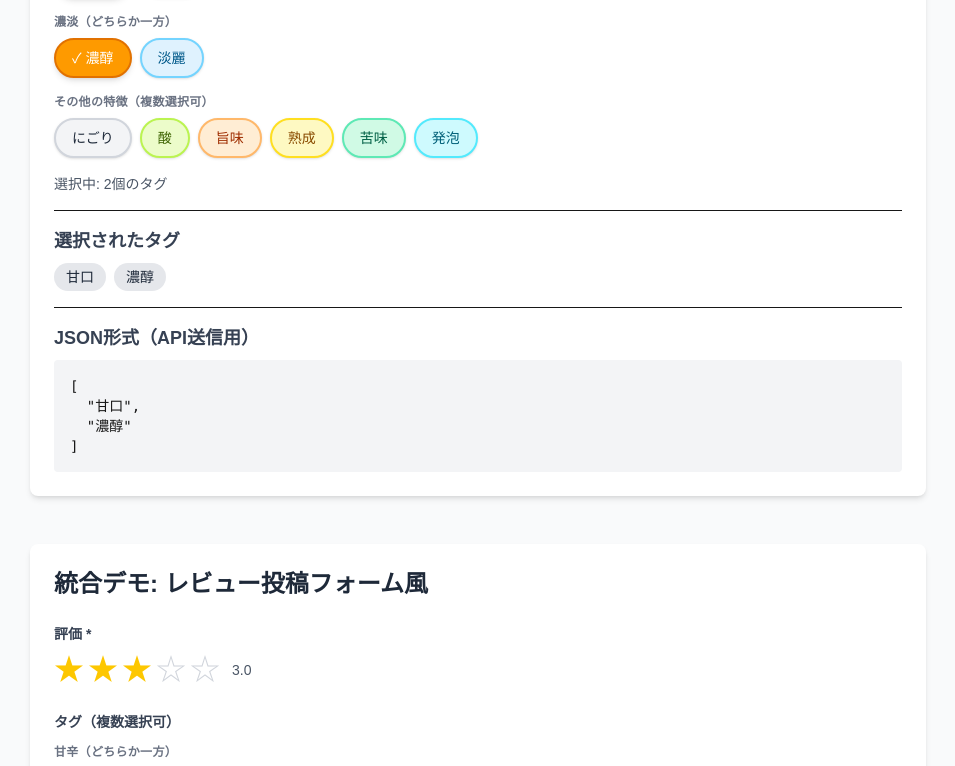
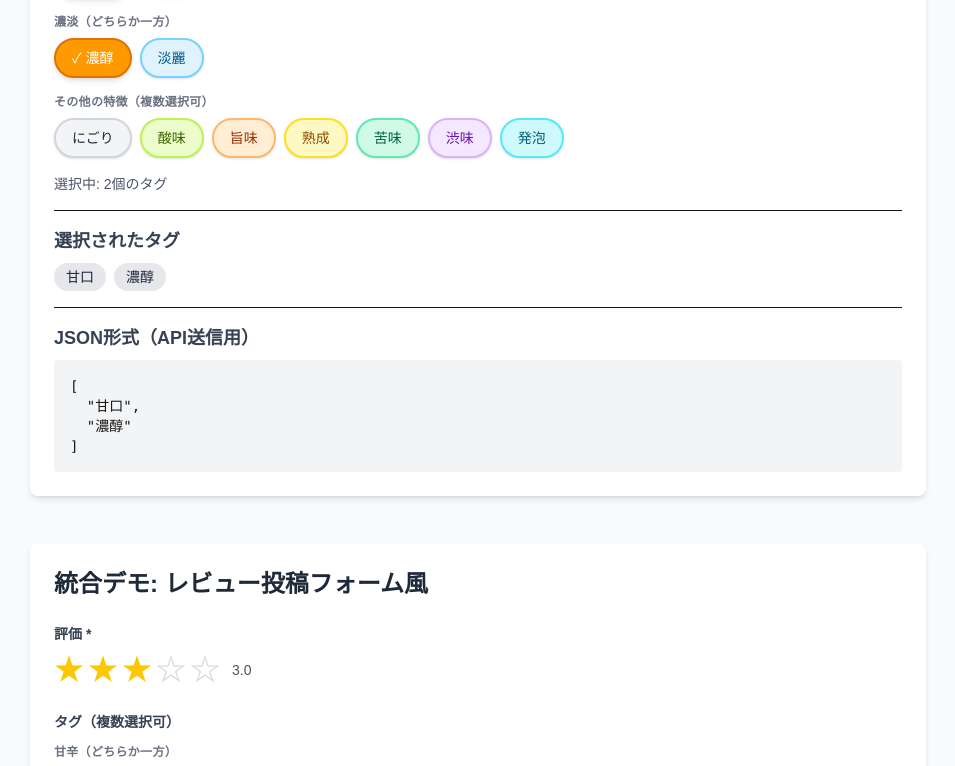
Before and after one commit to hushin/sake-navi, a Next.js app: page /components-test in a window 1280 px wide. Shown: the part 1238-2004 px from the top of the page, without its empty margins (162-1117 px from the left). Built offline with nearby package versions, Linux system fonts and the light colour scheme.

Commit message:
fix: タグ選択コンポーネントのタグ名を修正し、視覚的な区別を改善

```diff
--- a/src/components/TagSelector.tsx
+++ b/src/components/TagSelector.tsx
@@ -14,7 +14,7 @@ const EXCLUSIVE_GROUPS: Array<{ label: string; tags: string[] }> = [
 ];
 
 // その他のタグ（複数選択可）
-const OTHER_TAGS: string[] = ['にごり', '酸', '旨味', '熟成', '苦味', '発泡'];
+const OTHER_TAGS: string[] = ['にごり', '酸味', '旨味', '熟成', '苦味', '渋味', '発泡'];
 
 // タグごとの色設定（視覚的な区別のため）
 const tagColors: Record<string, string> = {
@@ -23,10 +23,11 @@ const tagColors: Record<string, string> = {
   濃醇: 'bg-amber-100 text-amber-800 border-amber-300 hover:bg-amber-200',
   淡麗: 'bg-sky-100 text-sky-800 border-sky-300 hover:bg-sky-200',
   にごり: 'bg-gray-100 text-gray-800 border-gray-300 hover:bg-gray-200',
-  酸: 'bg-lime-100 text-lime-800 border-lime-300 hover:bg-lime-200',
+  酸味: 'bg-lime-100 text-lime-800 border-lime-300 hover:bg-lime-200',
   旨味: 'bg-orange-100 text-orange-800 border-orange-300 hover:bg-orange-200',
   熟成: 'bg-yellow-100 text-yellow-800 border-yellow-300 hover:bg-yellow-200',
   苦味: 'bg-emerald-100 text-emerald-800 border-emerald-300 hover:bg-emerald-200',
+  渋味: 'bg-purple-100 text-purple-800 border-purple-300 hover:bg-purple-200',
   発泡: 'bg-cyan-100 text-cyan-800 border-cyan-300 hover:bg-cyan-200',
 };
 
@@ -37,10 +38,11 @@ const selectedTagColors: Record<string, string> = {
   濃醇: 'bg-amber-500 text-white border-amber-600',
   淡麗: 'bg-sky-500 text-white border-sky-600',
   にごり: 'bg-gray-500 text-white border-gray-600',
-  酸: 'bg-lime-500 text-white border-lime-600',
+  酸味: 'bg-lime-500 text-white border-lime-600',
   旨味: 'bg-orange-500 text-white border-orange-600',
   熟成: 'bg-yellow-500 text-white border-yellow-600',
   苦味: 'bg-emerald-500 text-white border-emerald-600',
+  渋味: 'bg-purple-500 text-white border-purple-600',
   発泡: 'bg-cyan-500 text-white border-cyan-600',
 };
 
```
